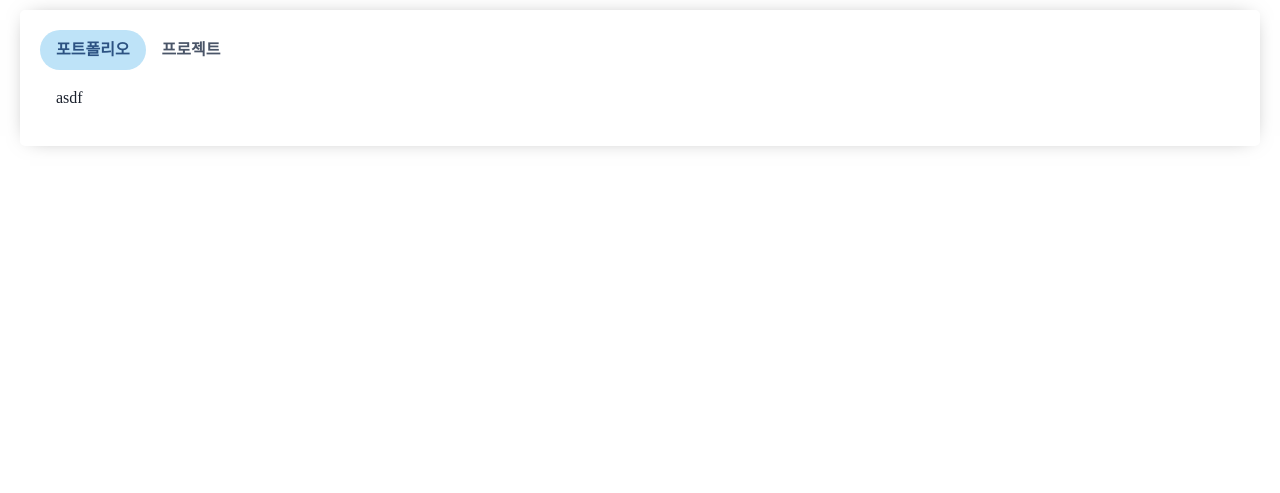
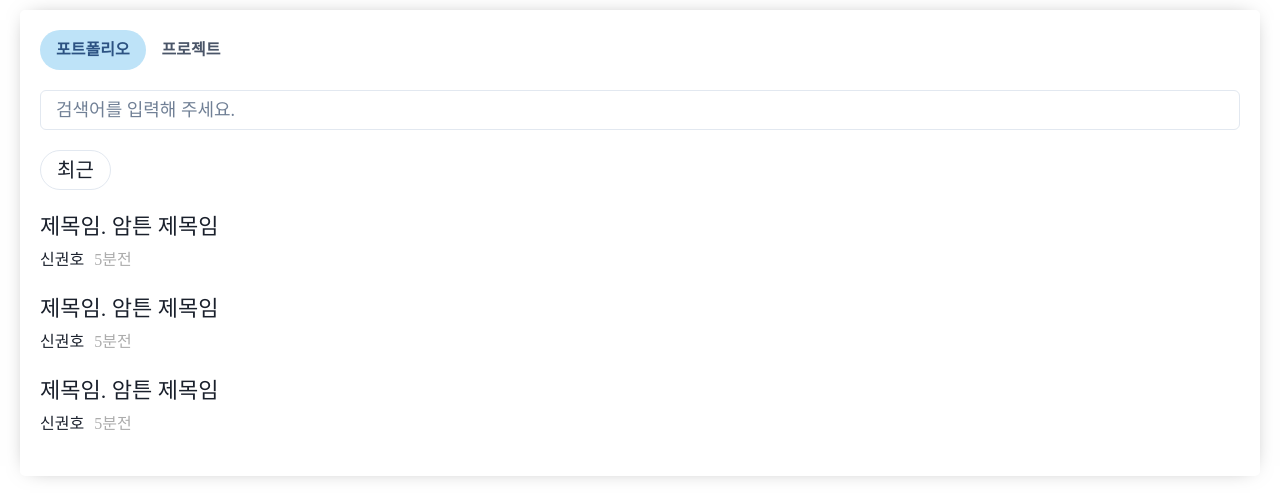
Before and after one commit to Tech5818/DIFO_FRONTEND, a React (Vite) app: page /works in a window 1280 px wide. Shown: the part 680-1173 px from the top of the page. Before the commit the page ends 846 px from the top, so only its background shows below. Built offline with nearby package versions, Linux system fonts and the light colour scheme; a web font is replaced by a local one.

Commit message:
:sparkles: 포트폴리오 및 프로젝트 페이지 레이아웃 구현

```diff
--- a/src/components/workList/WorkList.tsx
+++ b/src/components/workList/WorkList.tsx
@@ -6,6 +6,8 @@ import {
   M_WorkListTabPanels,
   M_WorkListTabs,
 } from '../../style/workList/workList.style';
+import { WorkListSearchBar } from './WorkListSearchBar';
+import { WorkLists } from './WorkLists';
 
 export const WorkList = () => {
   return (
@@ -20,8 +22,14 @@ export const WorkList = () => {
             <M_WorkListTab>프로젝트</M_WorkListTab>
           </M_WorkListTabList>
           <M_WorkListTabPanels>
-            <M_WorkListTabPanel>asdf</M_WorkListTabPanel>
-            <M_WorkListTabPanel>ds</M_WorkListTabPanel>
+            <M_WorkListTabPanel>
+              <WorkListSearchBar />
+              <WorkLists />
+            </M_WorkListTabPanel>
+            <M_WorkListTabPanel>
+              <WorkListSearchBar />
+              <WorkLists />
+            </M_WorkListTabPanel>
           </M_WorkListTabPanels>
         </M_WorkListTabs>
       </M_WorkListContainer>
--- a/src/components/workList/WorkListSearchBar.tsx
+++ b/src/components/workList/WorkListSearchBar.tsx
@@ -1,9 +1,14 @@
-import { M_WorkListSearchBarInput } from '../../style/workListSearchBar/workListSearchBar';
+import {
+  M_WorkListSearchBarInput,
+  M_WorkListSearchBarStack,
+} from '../../style/workListSearchBar/workListSearchBar';
 
 export const WorkListSearchBar = () => {
   return (
     <>
-      <M_WorkListSearchBarInput />
+      <M_WorkListSearchBarStack as='form'>
+        <M_WorkListSearchBarInput placeholder='검색어를 입력해 주세요.' />
+      </M_WorkListSearchBarStack>
     </>
   );
 };
--- /dev/null
+++ b/src/components/workList/WorkLists.tsx
@@ -0,0 +1,49 @@
+import {
+  M_WorkLists,
+  M_WorkListsContainer,
+  M_WorkListsSelect,
+  M_WorkListsTime,
+  M_WorkListsTitle,
+  M_WorkListsWriter,
+  M_WorkListsWriterTime,
+} from '../../style/workList/workLists.style';
+
+export const WorkLists = () => {
+  return (
+    <>
+      <M_WorkListsContainer>
+        <M_WorkListsSelect icon={<></>}>
+          <option>최근</option>
+          <option>인기</option>
+        </M_WorkListsSelect>
+        <M_WorkLists>
+          <M_WorkListsTitle>
+            제목임. 암튼 제목임
+          </M_WorkListsTitle>
+          <M_WorkListsWriterTime>
+            <M_WorkListsWriter>신권호</M_WorkListsWriter>
+            <M_WorkListsTime>5분전</M_WorkListsTime>
+          </M_WorkListsWriterTime>
+        </M_WorkLists>
+        <M_WorkLists>
+          <M_WorkListsTitle>
+            제목임. 암튼 제목임
+          </M_WorkListsTitle>
+          <M_WorkListsWriterTime>
+            <M_WorkListsWriter>신권호</M_WorkListsWriter>
+            <M_WorkListsTime>5분전</M_WorkListsTime>
+          </M_WorkListsWriterTime>
+        </M_WorkLists>
+        <M_WorkLists>
+          <M_WorkListsTitle>
+            제목임. 암튼 제목임
+          </M_WorkListsTitle>
+          <M_WorkListsWriterTime>
+            <M_WorkListsWriter>신권호</M_WorkListsWriter>
+            <M_WorkListsTime>5분전</M_WorkListsTime>
+          </M_WorkListsWriterTime>
+        </M_WorkLists>
+      </M_WorkListsContainer>
+    </>
+  );
+};
--- a/src/style/workList/workList.style.ts
+++ b/src/style/workList/workList.style.ts
@@ -36,5 +36,7 @@ export const M_WorkListTabPanels = chakra(TabPanels, {
 });
 
 export const M_WorkListTabPanel = chakra(TabPanel, {
-  baseStyle: {},
+  baseStyle: {
+    padding: '20px 0',
+  },
 });
--- /dev/null
+++ b/src/style/workList/workLists.style.ts
@@ -0,0 +1,56 @@
+import {
+  Flex,
+  Select,
+  Text,
+  chakra,
+} from '@chakra-ui/react';
+
+export const M_WorkListsContainer = chakra(Flex, {
+  baseStyle: {
+    flexFlow: 'column',
+    gap: '20px',
+  },
+});
+
+export const M_WorkListsSelect = chakra(Select, {
+  baseStyle: {
+    width: 'auto',
+    height: 'auto',
+    padding: '8px 16px',
+    fontSize: '20px',
+    fontFamily: 'medium',
+    marginTop: '20px',
+    borderRadius: '50px',
+  },
+});
+
+export const M_WorkLists = chakra(Flex, {
+  baseStyle: {
+    flexFlow: 'column',
+    gap: '5px',
+  },
+});
+
+export const M_WorkListsTitle = chakra(Text, {
+  baseStyle: {
+    fontSize: '22px',
+  },
+});
+
+export const M_WorkListsWriterTime = chakra(Flex, {
+  baseStyle: {
+    gap: '10px',
+  },
+});
+
+export const M_WorkListsWriter = chakra(Text, {
+  baseStyle: {
+    fontSize: '16px',
+  },
+});
+export const M_WorkListsTime = chakra(Text, {
+  baseStyle: {
+    fontSize: '16px',
+    color: '#acacac',
+  },
+});
--- a/src/style/workListSearchBar/workListSearchBar.ts
+++ b/src/style/workListSearchBar/workListSearchBar.ts
@@ -1,5 +1,15 @@
-import { Input, chakra } from '@chakra-ui/react';
+import { Input, Stack, chakra } from '@chakra-ui/react';
+
+export const M_WorkListSearchBarStack = chakra(Stack, {
+  baseStyle: {
+    width: '100%',
+  },
+});
 
 export const M_WorkListSearchBarInput = chakra(Input, {
-  baseStyle: {},
+  baseStyle: {
+    width: '100%',
+    fontSize: '18px',
+    padding: '8px 15px',
+  },
 });
```
